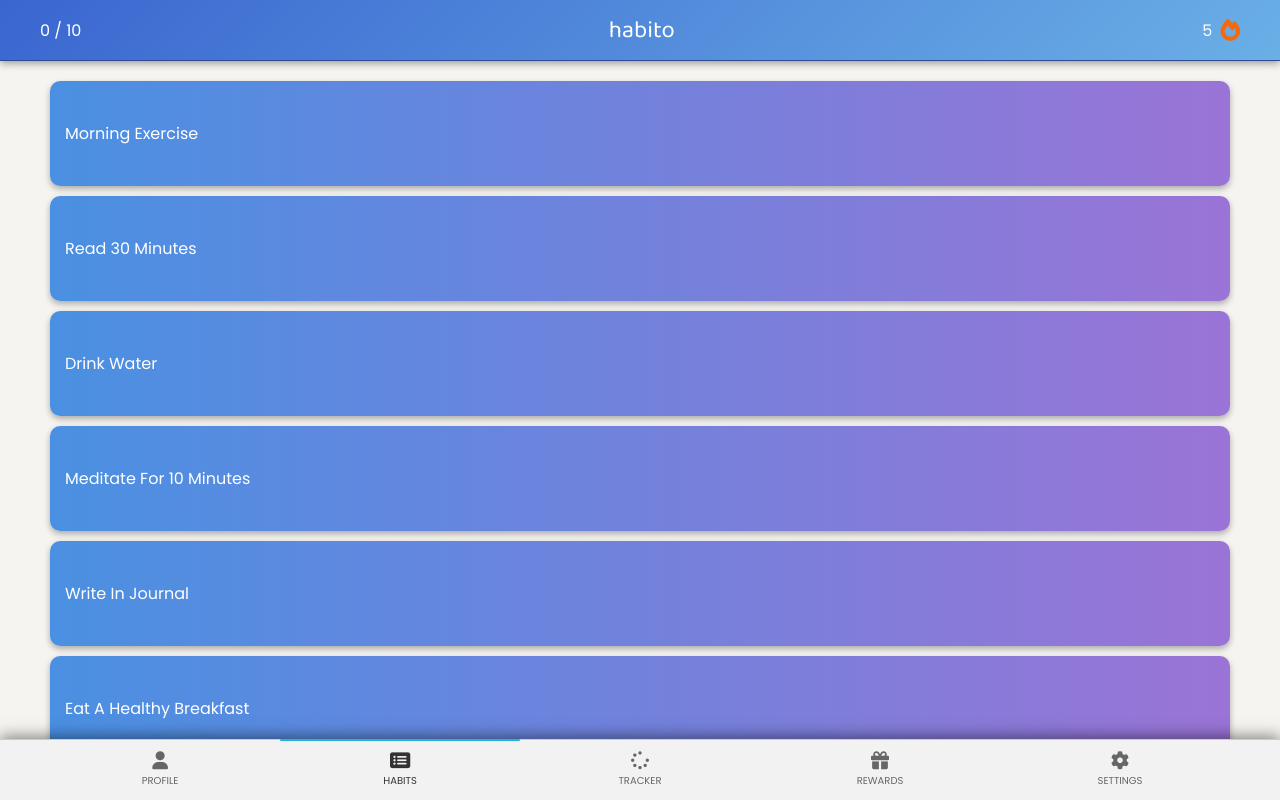
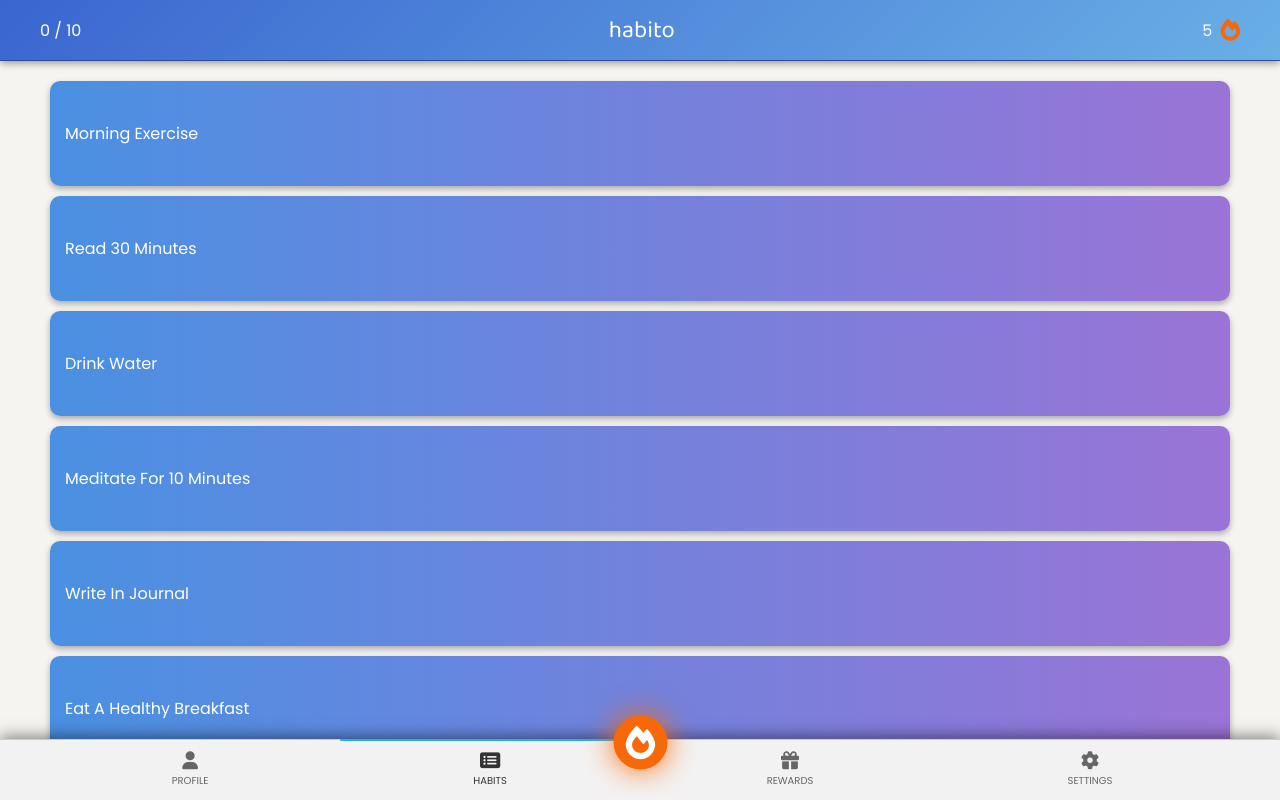
Before and after one commit to joseph-johnson27001/habit-spinner, a Vue app: page / in a window 1280 px wide. Shown: the top 800 px of the page. Built offline with nearby package versions, Linux system fonts and the light colour scheme.

Commit message:
Game button

```diff
--- a/src/components/Navigation/FooterNav.vue
+++ b/src/components/Navigation/FooterNav.vue
@@ -1,15 +1,17 @@
 <template>
   <div class="nav-bar">
     <div class="nav-content">
+      <!-- Profile Button -->
       <router-link
         to="/profile"
         class="nav-button"
         :class="{ active: $route.path === '/profile' }"
       >
         <i class="fas fa-user"></i>
-        <!-- Updated Profile Icon -->
         <span>PROFILE</span>
       </router-link>
+
+      <!-- Habits Button -->
       <router-link
         to="/"
         class="nav-button"
@@ -18,14 +20,20 @@
         <i class="fas fa-list-alt"></i>
         <span>HABITS</span>
       </router-link>
+
+      <!-- Centerpiece Tracker Button (Circular) -->
       <router-link
         to="/tracker"
-        class="nav-button"
-        :class="{ active: $route.path === '/tracker' }"
+        class="nav-button tracker-button"
+        :class="{
+          active: $route.path === '/tracker',
+          'ready-to-play': tasksCompleted,
+        }"
       >
-        <i class="fas fa-spinner"></i>
-        <span>TRACKER</span>
+        <i class="fas fa-fire"></i>
       </router-link>
+
+      <!-- Rewards Button -->
       <router-link
         to="/rewards"
         class="nav-button"
@@ -34,13 +42,15 @@
         <i class="fas fa-gift"></i>
         <span>REWARDS</span>
       </router-link>
+
+      <!-- Settings Button -->
       <router-link
+        @click="this.tasksCompleted = !this.tasksCompleted"
         to="/settings"
         class="nav-button"
         :class="{ active: $route.path === '/settings' }"
       >
         <i class="fas fa-cog"></i>
-        <!-- Updated Settings Icon -->
         <span>SETTINGS</span>
       </router-link>
     </div>
@@ -55,10 +65,15 @@ export default {
   components: {
     RouterLink,
   },
+  data() {
+    return {
+      tasksCompleted: true, // This would be dynamically updated based on task completion status
+    };
+  },
 };
 </script>
 
-<style>
+<style scoped>
 .nav-bar {
   width: 100%;
   border-top: 1px solid #ccc;
@@ -80,6 +95,7 @@ export default {
   height: 60px;
   max-width: 1200px;
   width: 100%;
+  position: relative;
 }
 
 /* Styling for each button */
@@ -127,4 +143,49 @@ export default {
   font-size: 10px;
   margin-top: 4px;
 }
+
+/* Centerpiece Tracker Button Styling */
+.tracker-button {
+  position: absolute;
+  bottom: 35px; /* Makes it rise above the navbar */
+  width: 45px;
+  height: 45px;
+  background-color: #24b2da;
+  border-radius: 50%;
+  box-shadow: 0 0 10px rgba(0, 0, 0, 0.3);
+  color: white;
+  display: flex;
+  justify-content: center;
+  align-items: center;
+  transition: transform 0.3s ease, background-color 0.3s ease;
+}
+
+/* Icon inside the tracker button */
+.tracker-button i {
+  font-size: 28px;
+}
+
+/* Glow effect when the user has completed their tasks */
+.tracker-button.ready-to-play {
+  background-color: #f76809;
+  box-shadow: 0 0 20px rgba(247, 104, 9, 0.8);
+  transform: scale(1.1);
+  animation: pulse 2s infinite ease-in-out; /* Adding the pulse animation */
+}
+
+/* Define the pulse animation */
+@keyframes pulse {
+  0% {
+    transform: scale(1.1); /* Initial scale */
+    box-shadow: 0 0 20px rgba(247, 104, 9, 0.8); /* Initial shadow */
+  }
+  50% {
+    transform: scale(1.2); /* Grow the scale slightly */
+    box-shadow: 0 0 25px rgba(247, 104, 9, 1); /* Increase shadow */
+  }
+  100% {
+    transform: scale(1.1); /* Back to original scale */
+    box-shadow: 0 0 20px rgba(247, 104, 9, 0.8); /* Return to original shadow */
+  }
+}
 </style>
```
